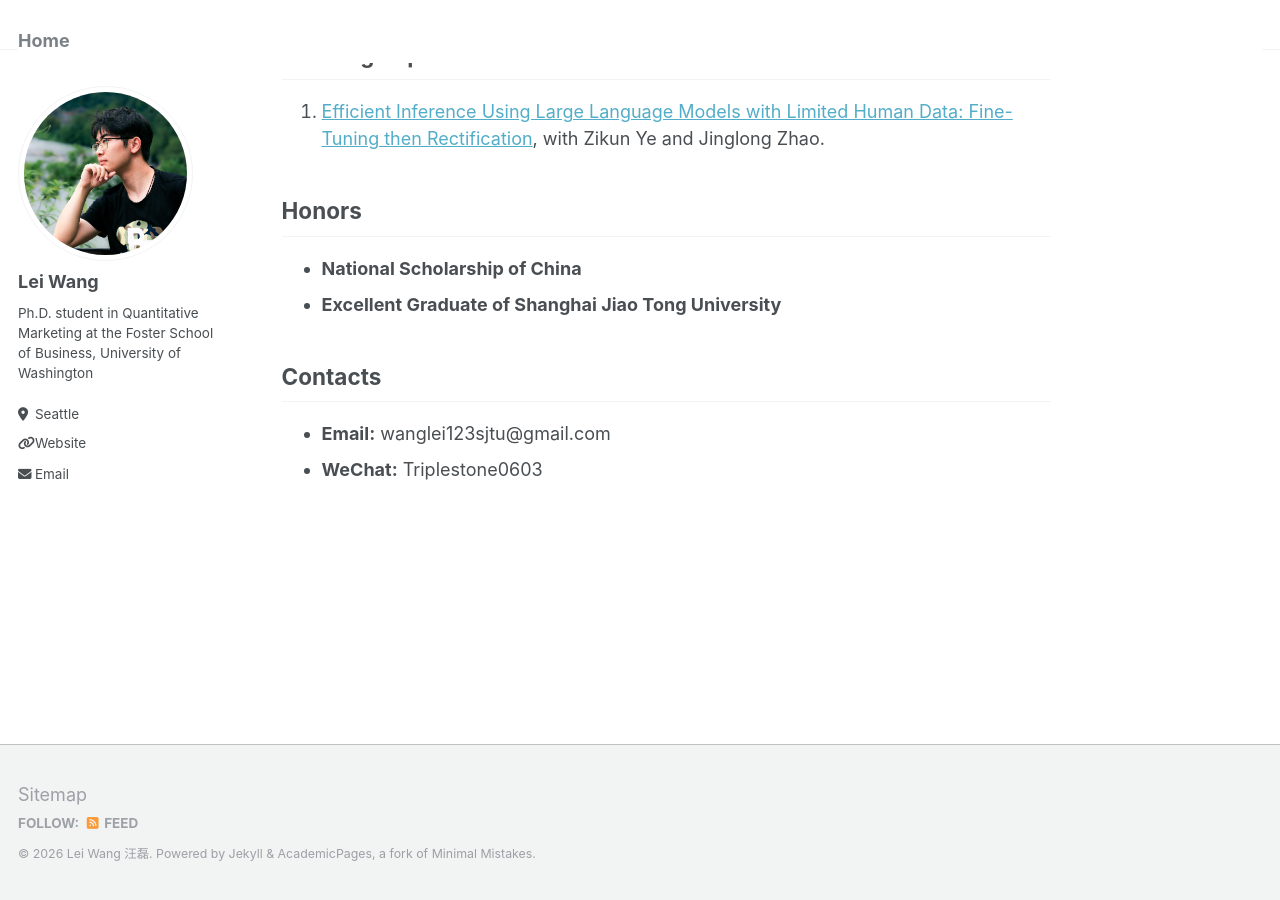
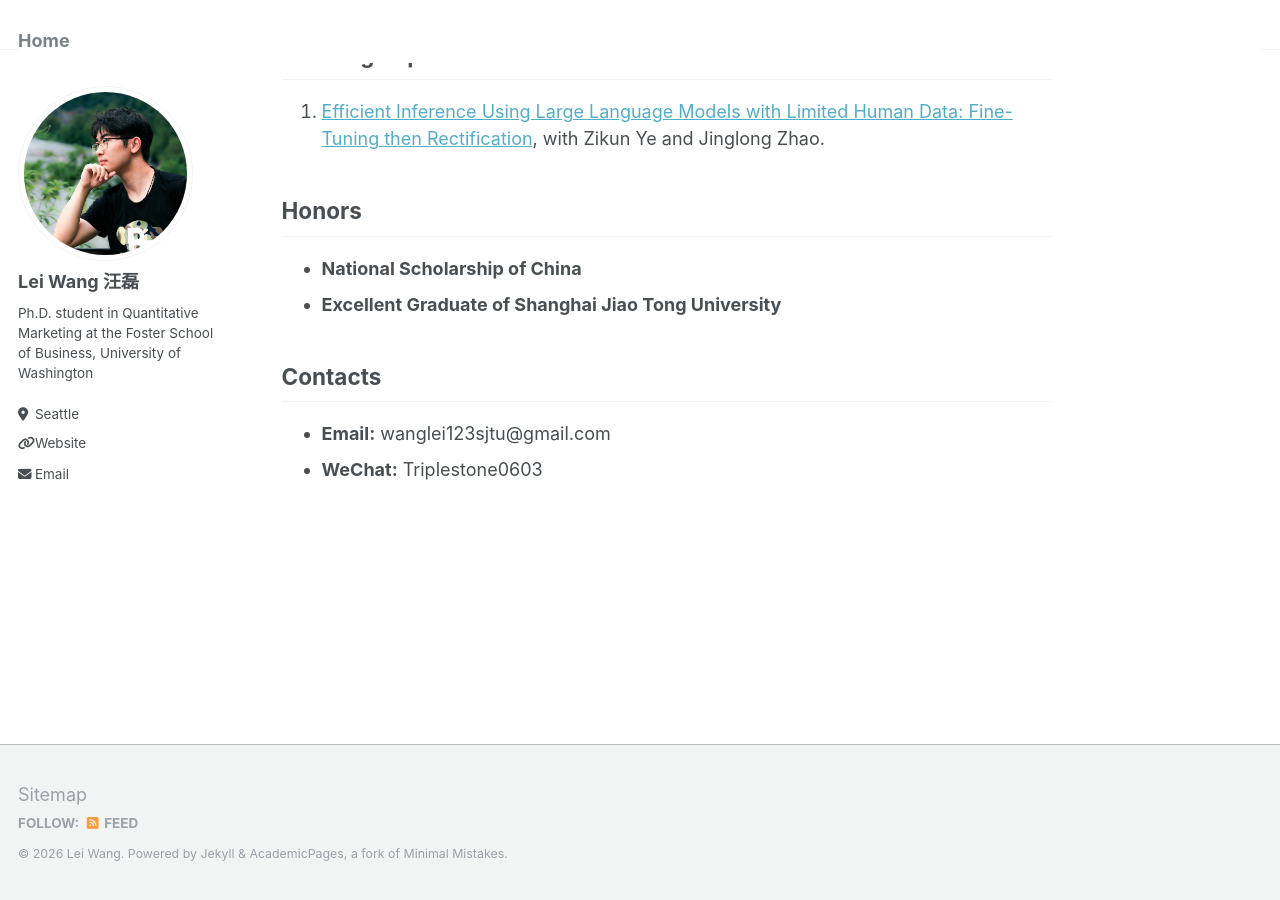
Before and after one commit to Wanglei123SJTU/Wanglei123SJTU.github.io, a Jekyll site: the page built from _pages/about.md, in a window 1280 px wide and 900 px high, scrolled down 551 px. Built offline with Jekyll 4.4.1, drawn with Linux system fonts in a browser that asks for light colours; part of the change alters nothing that is shown.

```diff
--- a/_config.yml
+++ b/_config.yml
@@ -10,7 +10,7 @@
 locale: "en-US"
 title: "Home"
 title_separator: "-"
-name: "Lei Wang 汪磊"
+name: "Lei Wang"
 description: "Ph.D. student at the Foster School of Business, University of Washington"
 url: "https://wanglei123sjtu.github.io"  # the base hostname & protocol for your site
 baseurl: ""                               # the subpath of your site, e.g. "/blog"
@@ -21,7 +21,7 @@ repository: "Wanglei123SJTU.github.io"
 #               Additional customization can be done by editing /_includes/author-profile.html
 author:
   avatar: "Wanglei_pic.png"
-  name: "Lei Wang"
+  name: "Lei Wang 汪磊"
   pronouns:
   bio: "Ph.D. student in Quantitative Marketing at the Foster School of Business, University of Washington"
   location: "Seattle"
```
